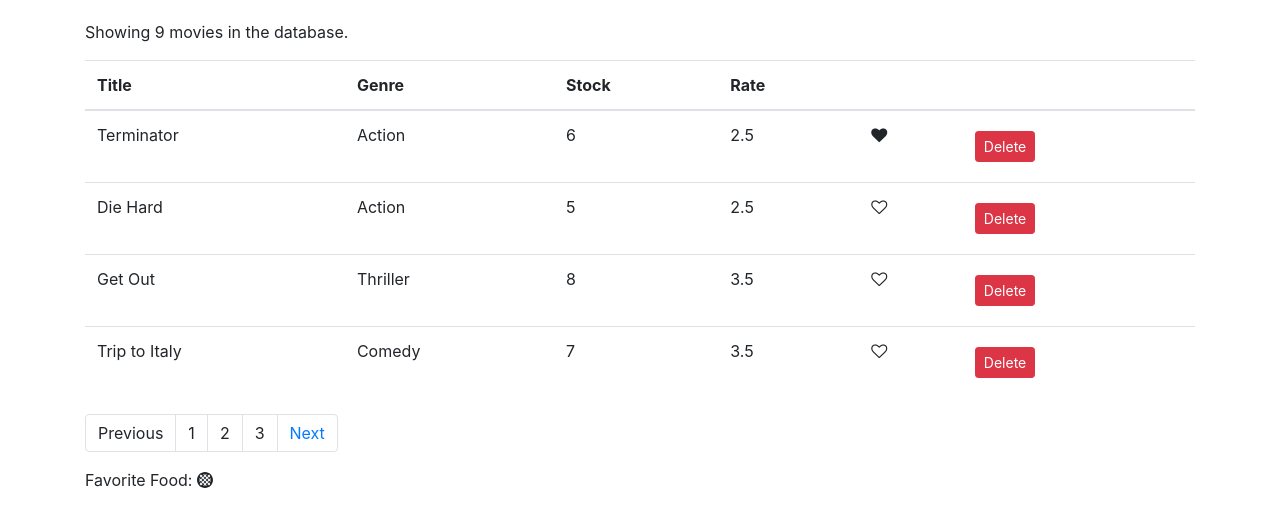
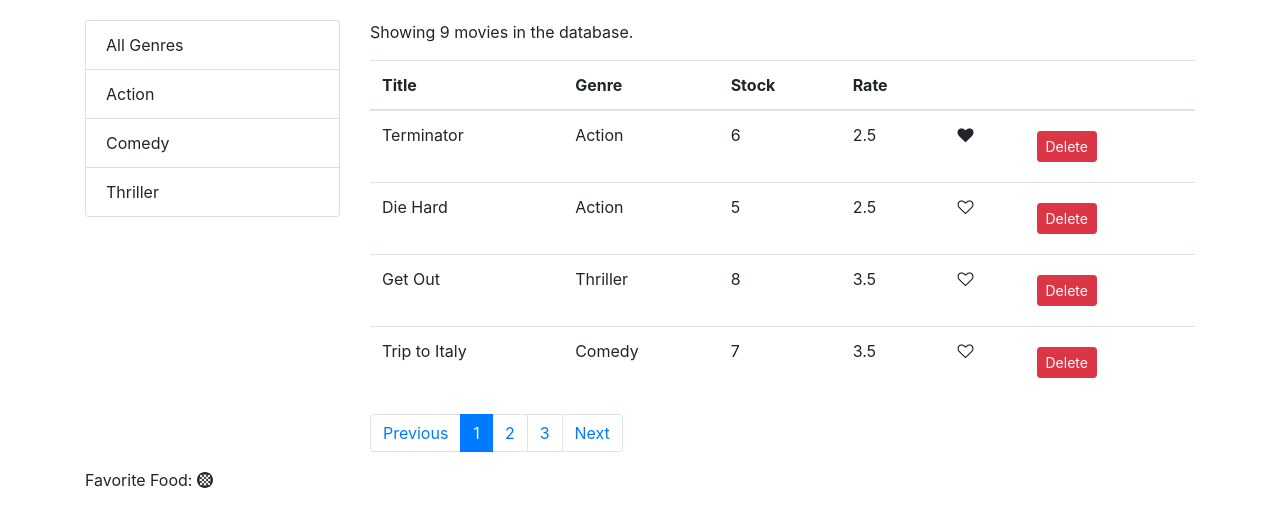
Before and after one commit to dannytlake/testproject, a React (Create React App) app: page / in a window 1280 px wide. Shown: the top 526 px of the page. Built offline with nearby package versions, Linux system fonts and the light colour scheme.

Commit message:
adding components

```diff
--- a/package.json
+++ b/package.json
@@ -10,6 +10,7 @@
     "font-awesome": "^4.7.0",
     "i": "^0.3.6",
     "npm": "^6.9.0",
+    "prop-types": "^15.7.2",
     "react": "^16.8.6",
     "react-dom": "^16.8.6",
     "react-scripts": "3.0.1"
--- /dev/null
+++ b/src/components/ListGroup.jsx
@@ -0,0 +1,52 @@
+import React from "react";
+
+const ListGroup = props => {
+  const {
+    items,
+    valueProperty,
+    textProperty,
+    activeItem,
+    onItemSelect
+  } = props;
+
+  return (
+    <ul className="list-group">
+      {items.map(item => (
+        <li
+          key={item[valueProperty]}
+          className={
+            item === activeItem ? "list-group-item active " : "list-group-item"
+          }
+          style={{ cursor: "pointer" }}
+          onClick={() => onItemSelect(item)}
+        >
+          {item[textProperty]}
+        </li>
+      ))}
+    </ul>
+  );
+};
+
+ListGroup.defaultProps = {
+  textProperty: "name",
+  valueProperty: "_id"
+};
+
+export default ListGroup;
+
+/*
+
+
+      <a
+          href="#"
+          className={
+            "All" === this.props.activeGenre
+              ? strClassActive
+              : strClassNotActive
+          }
+          onClick={() => this.props.onClick("All")}
+        >
+          All Genres
+        </a>
+
+*/
--- a/src/components/Movie.jsx
+++ b/src/components/Movie.jsx
@@ -3,11 +3,11 @@ import "font-awesome/css/font-awesome.css";
 import Like from "./Like";
 
 class Movie extends Component {
-  state = { movie: this.props.movie };
+  //state = { movie: this.props.movie };
 
   render() {
-    let minx = (this.props.pagenum - 1) * 4;
-    let maxx = this.props.pagenum * 4;
+    let minx = (this.props.pageNum - 1) * 4;
+    let maxx = this.props.pageNum * 4;
 
     // console.log("range =" + minx + " to " + maxx);
     //if (parseInt(minx) <= parseInt(this.props.index) <= parseInt(maxx)) {
--- a/src/components/MovieList.jsx
+++ b/src/components/MovieList.jsx
@@ -1,15 +1,31 @@
 import React, { Component } from "react";
-import * as moviesAPI from "../services/fakeMovieService";
+import { getMovies } from "../services/fakeMovieService";
+import { getGenres } from "../services/fakeGenreService";
+
 import Movie from "./Movie";
+import Paginator from "./Paginator";
+import ListGroup from "./ListGroup";
 import "font-awesome/css/font-awesome.css";
 
 class MovieList extends Component {
   state = {
-    movies: moviesAPI.getMovies(),
-    movieCount: moviesAPI.getMovies().length,
-    movieLabel: moviesAPI.getMovies().length > 1 ? "movies" : "movie",
-    page: 1
+    movies: [],
+    movieCount: 0,
+    pageNum: 1,
+    pageSize: 4,
+    activeGenre: "",
+    genres: []
   };
+  //
+  componentDidMount() {
+    const genres = [{ name: "All Genres" }, ...getGenres()];
+
+    this.setState({
+      movies: getMovies(),
+      movieCount: getMovies().length,
+      genres: genres
+    });
+  }
 
   handleDelete = movieID => {
     var newMovies = [...this.state.movies].filter(m => m._id !== movieID);
@@ -24,22 +40,50 @@ class MovieList extends Component {
     this.setState({ movies: newMovies });
   };
 
-  handlePage = index => {
-    const page = this.state.page;
-    let newPage = index;
-    this.setState({ page: newPage });
+  handlePageChange = index => {
+    let newIndex = index;
+    let maxPageNum = Math.ceil(this.state.movieCount / this.state.pageSize);
+
+    if (index < 1) newIndex = 1;
+    if (index > maxPageNum) newIndex = maxPageNum;
+    this.setState({ pageNum: newIndex });
+  };
+
+  handleGenreSelect = genre => {
+    console.log("Genre Clicked is" + genre);
+    this.setState({ pageNum: 1, activeGenre: genre });
   };
 
   render() {
     if (this.state.movieCount === 0) return "There are no movies";
 
+    const filteredByGenre =
+      this.state.activeGenre && this.state.activeGenre._id
+        ? this.state.movies.filter(
+            g => g.genre._id === this.state.activeGenre._id
+          )
+        : this.state.movies;
+
+    const movieLabel = filteredByGenre.length > 1 ? "movies" : "movie";
+
+    console.log(
+      "Filterd Movies = " + filteredByGenre.map(movie => movie.title)
+    );
+
     return (
-      <div>
+      <div className="row">
+        <div className="col-3">
+          <ListGroup
+            onItemSelect={this.handleGenreSelect}
+            activeItem={this.state.activeGenre}
+            items={this.state.genres}
+          />
+        </div>
+        <div className="col">
+          {" "}
           <p>
-          Showing {this.state.movieCount} {this.state.movieLabel} in the
-          database.
+            Showing {filteredByGenre.length} {movieLabel} in the database.
           </p>
-
           <table className="table">
             <thead>
               <tr>
@@ -52,11 +96,11 @@ class MovieList extends Component {
               </tr>
             </thead>
             <tbody>
-            {this.state.movies.map((movie, index) => (
+              {filteredByGenre.map((movie, index) => (
                 <Movie
                   key={movie._id}
                   movie={movie}
-                pagenum={this.state.page}
+                  pageNum={this.state.pageNum}
                   index={index}
                   onDelete={this.handleDelete}
                   onLike={this.handleLike}
@@ -64,33 +108,13 @@ class MovieList extends Component {
               ))}
             </tbody>
           </table>
-        <nav aria-label="Page navigation example">
-          <ul className="pagination">
-            <li className="page-item">
-              <a className="page-link">Previous</a>
-            </li>
-            <li className="page-item">
-              <a className="page-link" onClick={() => this.handlePage(1)}>
-                1
-              </a>
-            </li>
-            <li className="page-item">
-              <a className="page-link" onClick={() => this.handlePage(2)}>
-                2
-              </a>
-            </li>
-            <li className="page-item">
-              <a className="page-link" onClick={() => this.handlePage(3)}>
-                3
-              </a>
-            </li>
-            <li className="page-item">
-              <a className="page-link" href="#">
-                Next
-              </a>
-            </li>
-          </ul>
-        </nav>
+          <Paginator
+            movieCount={filteredByGenre.length}
+            pageSize={this.state.pageSize}
+            onPageChange={this.handlePageChange}
+            pageNum={this.state.pageNum}
+          />
+        </div>
       </div>
     );
   }
--- /dev/null
+++ b/src/components/Paginator.jsx
@@ -0,0 +1,77 @@
+import React, { Component } from "react";
+import PropTypes from "prop-types";
+
+class Paginator extends Component {
+  state = {};
+
+  render() {
+    const pageArray = [];
+
+    let numPages = Math.ceil(this.props.movieCount / this.props.pageSize);
+
+    if (numPages === 1) return null;
+    let i = 1;
+    while (i < numPages + 1) {
+      pageArray.push(i);
+      i++;
+    }
+
+    //console.log(pageArray);
+
+    return (
+      //this.props.movieCount
+      //this.props.pagesize
+
+      <nav aria-label="Page navigation example">
+        <ul className="pagination">
+          <li className="page-item">
+            <a
+              className="page-link"
+              style={{ cursor: "pointer" }}
+              onClick={() => this.props.onPageChange(this.props.pageNum - 1)}
+              href="# "
+            >
+              Previous
+            </a>
+          </li>
+          {pageArray.map(page => (
+            <li
+              key={page}
+              className={
+                this.props.pageNum === page ? "page-item active" : "page-item"
+              }
+            >
+              <a
+                className="page-link"
+                onClick={() => this.props.onPageChange(page)}
+                style={{ cursor: "pointer" }}
+                href="# "
+              >
+                {page}
+              </a>
+            </li>
+          ))}
+          <li className="page-item">
+            <a
+              className="page-link"
+              style={{ cursor: "pointer" }}
+              onClick={() => this.props.onPageChange(this.props.pageNum + 1)}
+              href="# "
+            >
+              Next
+            </a>
+          </li>
+        </ul>
+      </nav>
+    );
+  }
+}
+
+Paginator.propTypes = {
+  movieCount: PropTypes.number.isRequired,
+  pageSize: PropTypes.number.isRequired,
+  pageNum: PropTypes.number.isRequired,
+  onPageChange: PropTypes.func.isRequired
+};
+
+export default Paginator;
```
Lines whose indentation alone changed are shown as unchanged.
